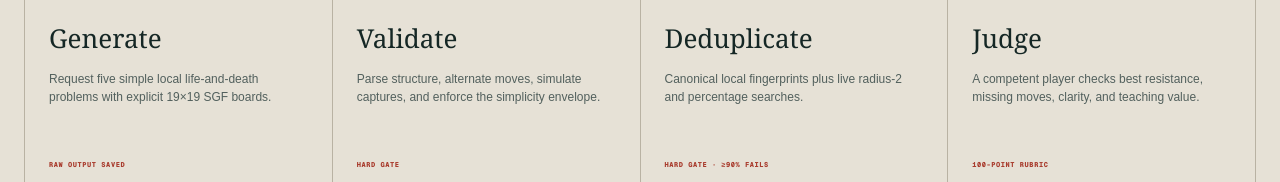
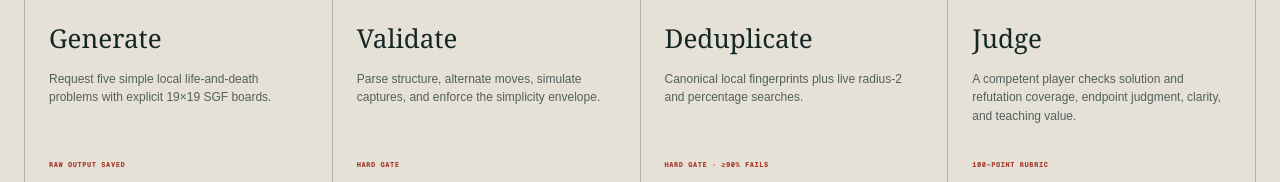
Before and after one commit to adum/tsumegobench, a Next.js app: page / in a window 1280 px wide. Shown: the part 2443-2625 px from the top of the page. Built offline with nearby package versions, Linux system fonts and the light colour scheme.

Commit message:
Strengthen solution tree guidance

```diff
--- a/app/page.tsx
+++ b/app/page.tsx
@@ -77,7 +77,7 @@ export default function Home() {
             <span className="protocol-number">04</span>
             <div className="protocol-icon judge" aria-hidden="true"><i /></div>
             <h3>Judge</h3>
-            <p>A competent player checks best resistance, missing moves, clarity, and teaching value.</p>
+            <p>A competent player checks solution and refutation coverage, endpoint judgment, clarity, and teaching value.</p>
             <small>100-POINT RUBRIC</small>
           </li>
         </ol>
```
Also changed, not shown: 6 other files (tests, documents, lock files or other folders).
